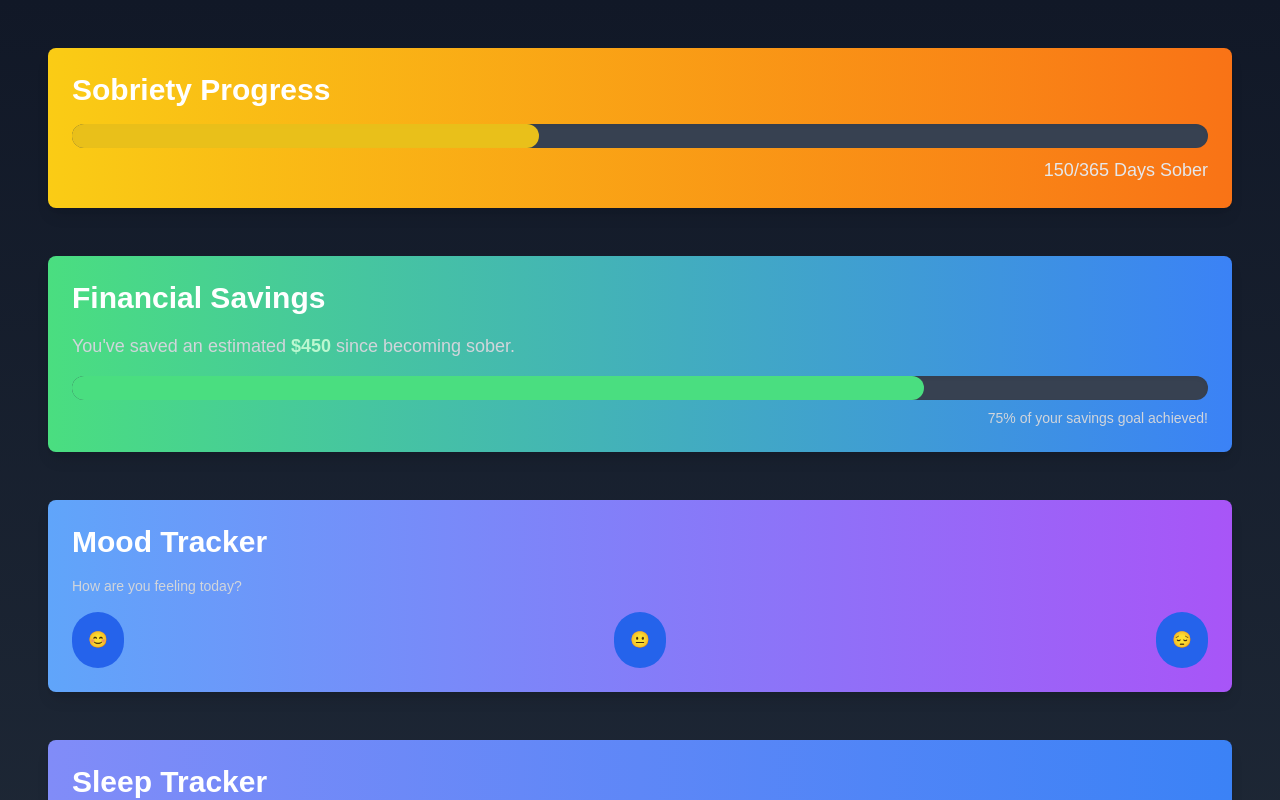
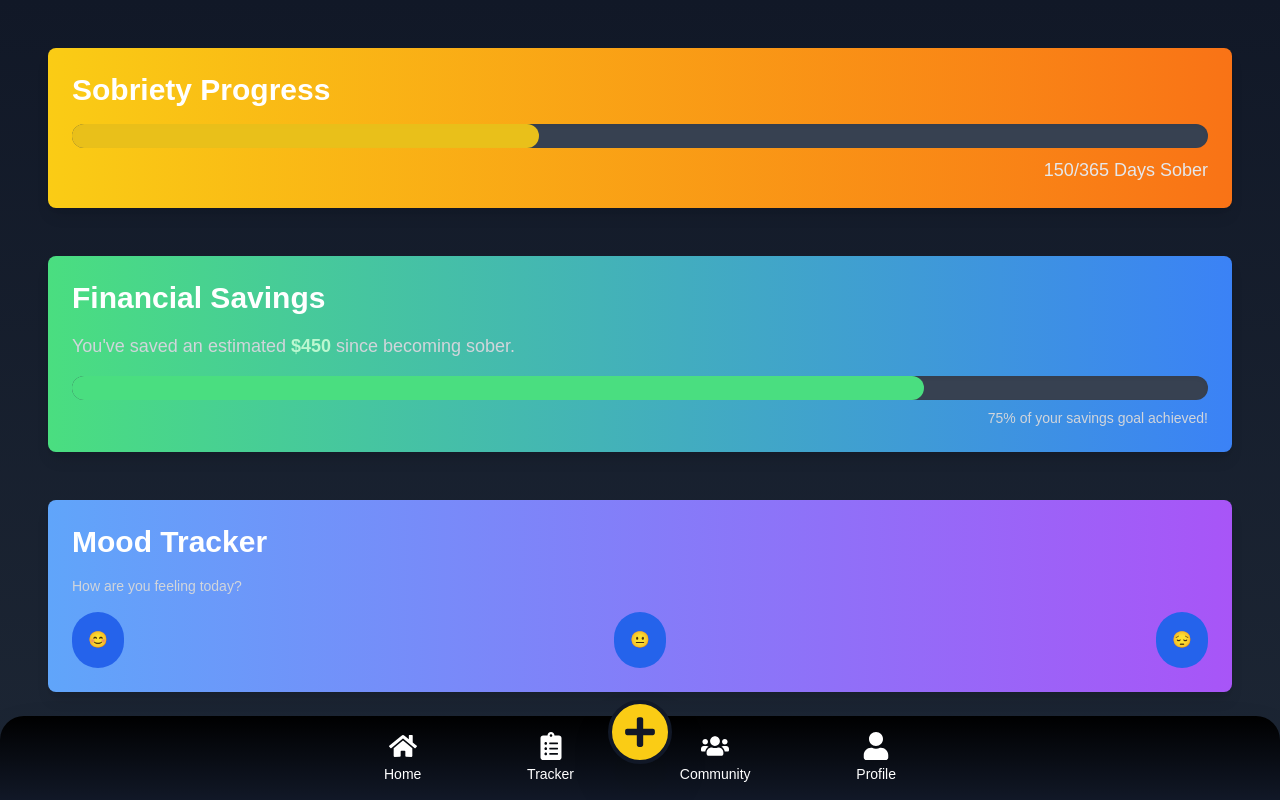
Before and after one commit to evanwilliamson94/sober-social, a Next.js app: page /tracker in a window 1280 px wide. Shown: the top 800 px of the page. Built offline with nearby package versions, Linux system fonts and the light colour scheme.

Commit message:
tracker navbar

```diff
--- a/src/pages/dashboard.tsx
+++ b/src/pages/dashboard.tsx
@@ -1,5 +1,5 @@
 import { useState, useEffect } from "react";
-import { FaHome, FaClipboardList, FaUsers, FaUser, FaPlus, FaQuoteLeft, FaQuoteRight, FaUserCircle } from "react-icons/fa";
+import { FaHome, FaClipboardList, FaUsers, FaUser, FaPlus, FaUserCircle } from "react-icons/fa";
 import { CircularProgressbar, buildStyles } from "react-circular-progressbar";
 import 'react-circular-progressbar/dist/styles.css';
 import { getDailyQuote } from "../utils/motivationService"; // Assume this fetches a daily quote
--- a/src/pages/tracker.tsx
+++ b/src/pages/tracker.tsx
@@ -1,3 +1,5 @@
+import { FaHome, FaClipboardList, FaUsers, FaUser, FaPlus } from "react-icons/fa";
+
 import React from 'react';
 
 const TrackerPage = () => {
@@ -141,7 +143,42 @@ const TrackerPage = () => {
     </button>
   </div>
 </div>
+{/* Sticky Bottom Navigation */}
+<nav className="fixed bottom-0 left-0 right-0 bg-gradient-to-t from-gray-900 to-black text-white shadow-2xl rounded-t-3xl px-4 py-4 z-50 transition-all duration-500 ease-in-out transform hover:scale-105 hover:shadow-3xl">
+  <div className="flex justify-between items-center max-w-lg mx-auto relative">
 
+    {/* Home Icon */}
+    <a href="/dashboard" className="text-center flex flex-col items-center group transition-all duration-300 ease-in-out">
+      <FaHome size={28} className="group-hover:text-yellow-400 transition duration-300 transform hover:scale-110" />
+      <span className="text-sm mt-1 group-hover:text-yellow-400 transition duration-300">Home</span>
+    </a>
+
+    {/* Tracker Icon */}
+    <a href="/tracker" className="text-center flex flex-col items-center group transition-all duration-300 ease-in-out">
+      <FaClipboardList size={28} className="group-hover:text-yellow-400 transition duration-300 transform hover:scale-110" />
+      <span className="text-sm mt-1 group-hover:text-yellow-400 transition duration-300">Tracker</span>
+    </a>
+
+    {/* Central Action Button */}
+    <div className="absolute left-1/2 transform -translate-x-1/2 -top-8 w-16 h-16 bg-yellow-400 border-4 border-gray-900 rounded-full p-3 shadow-2xl flex items-center justify-center transform hover:scale-110 hover:shadow-3xl transition-all duration-300 ease-in-out">
+      <a href="/create" className="text-gray-900">
+        <FaPlus size={34} className="hover:animate-pulse" />
+      </a>
+    </div>
+
+    {/* Community Icon */}
+    <a href="/community" className="text-center flex flex-col items-center group transition-all duration-300 ease-in-out">
+      <FaUsers size={28} className="group-hover:text-yellow-400 transition duration-300 transform hover:scale-110" />
+      <span className="text-sm mt-1 group-hover:text-yellow-400 transition duration-300">Community</span>
+    </a>
+
+    {/* Profile Icon */}
+    <a href="/profile" className="text-center flex flex-col items-center group transition-all duration-300 ease-in-out">
+      <FaUser size={28} className="group-hover:text-yellow-400 transition duration-300 transform hover:scale-110" />
+      <span className="text-sm mt-1 group-hover:text-yellow-400 transition duration-300">Profile</span>
+    </a>
+  </div>
+</nav>
       </div>
     </div>
   );
```
